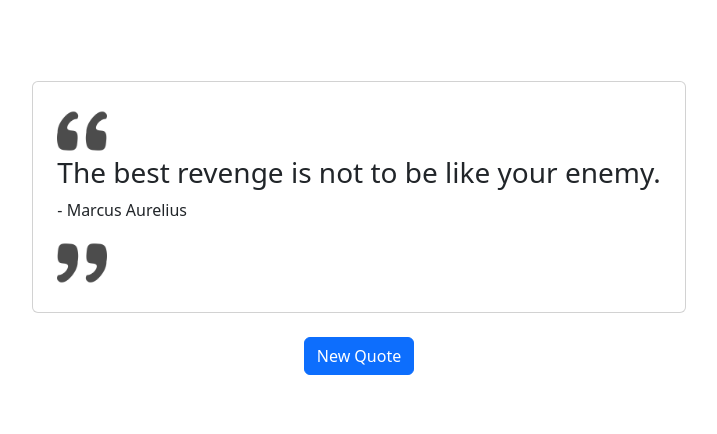
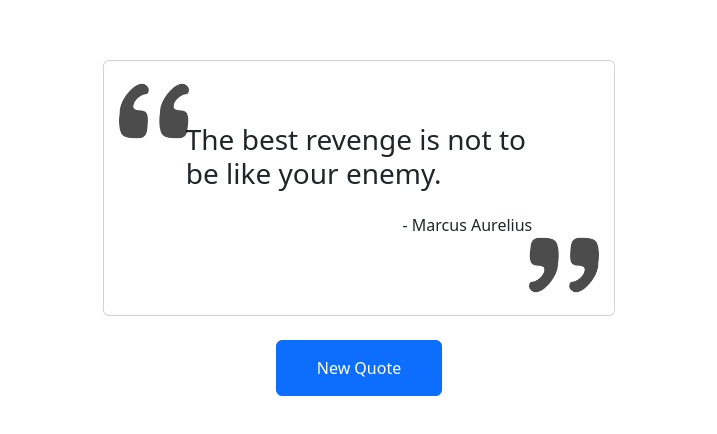
Before and after one commit to henrylin03/stoic-quotes, a React (Vite) app: page / in a window 1280 px wide. Shown: the part 172-606 px from the top of the page, without its empty margins (281-998 px from the left). Built offline with nearby package versions, Linux system fonts and the light colour scheme.

Commit message:
isolate styles to stylesheet for greater maintenance - creation of QuoteBox.module.css

```diff
--- a/src/components/QuoteBox.jsx
+++ b/src/components/QuoteBox.jsx
@@ -1,6 +1,7 @@
 import React from "react";
 import { Card, Stack, Button, Image } from "react-bootstrap";
 import quotationImg from "../assets/quotation.png";
+import styles from "../styles/QuoteBox.module.css";
 
 function QuoteBox(props) {
   return (
@@ -8,30 +9,31 @@ function QuoteBox(props) {
       gap={4}
       className="d-flex align-items-center justify-content-center vh-100"
     >
-      <Card className="p-2">
-        <Card.Body>
+      <Card className={`p-2 ${styles.card}`}>
+        <Card.Body className={styles.cardBody}>
           <Image
             src={quotationImg}
             alt="quotation"
-            style={{ width: "50px", opacity: ".7" }}
+            className={styles.quotationImage}
           />
-          {/* <Card.Title>{props.text}</Card.Title> */}
-          <Card.Text>
-            <h3>{props.text}</h3>
-            <p>- {props.author}</p>
-          </Card.Text>
+          <div className={styles.textContainer}>
+            <Card.Text className={styles.cardText}>
+              <h3>{props.text}</h3>
+              <p className={styles.author}>- {props.author}</p>
+            </Card.Text>
+          </div>
           <Image
             src={quotationImg}
             alt="quotation-rotated"
-            style={{
-              width: "50px",
-              transform: "rotate(180deg)",
-              opacity: ".7",
-            }}
+            className={styles.quotationImageRotated}
           />
         </Card.Body>
       </Card>
-      <Button variant="primary" onClick={props.generateNewQuoteIndex}>
+      <Button
+        variant="primary"
+        onClick={props.generateNewQuoteIndex}
+        className={styles.button}
+      >
         New Quote
       </Button>
     </Stack>
--- /dev/null
+++ b/src/styles/QuoteBox.module.css
@@ -0,0 +1,55 @@
+/* QuoteBox.module.css */
+.card {
+  align-items: flex-start;
+  position: relative;
+  width: 40vw;
+  height: 20vw;
+  display: flex;
+  justify-content: center;
+}
+
+.cardBody {
+  text-align: center;
+  display: flex;
+  flex-direction: column;
+  align-items: center;
+  justify-content: center;
+}
+
+.textContainer {
+  width: 75%;
+}
+
+.cardText {
+  text-align: left;
+}
+
+.author {
+  padding-top: 15px;
+  text-align: right;
+}
+
+.button {
+  padding: 15px 40px;
+}
+
+/* quotation mark */
+.quotationImage,
+.quotationImageRotated {
+  width: 100px;
+  opacity: 0.7;
+  position: absolute;
+  padding: 15px;
+}
+
+.quotationImage {
+  top: 0;
+  left: 0;
+}
+
+.quotationImageRotated {
+  transform: rotate(180deg);
+  bottom: 0;
+  right: 0;
+  position: absolute;
+}
```
